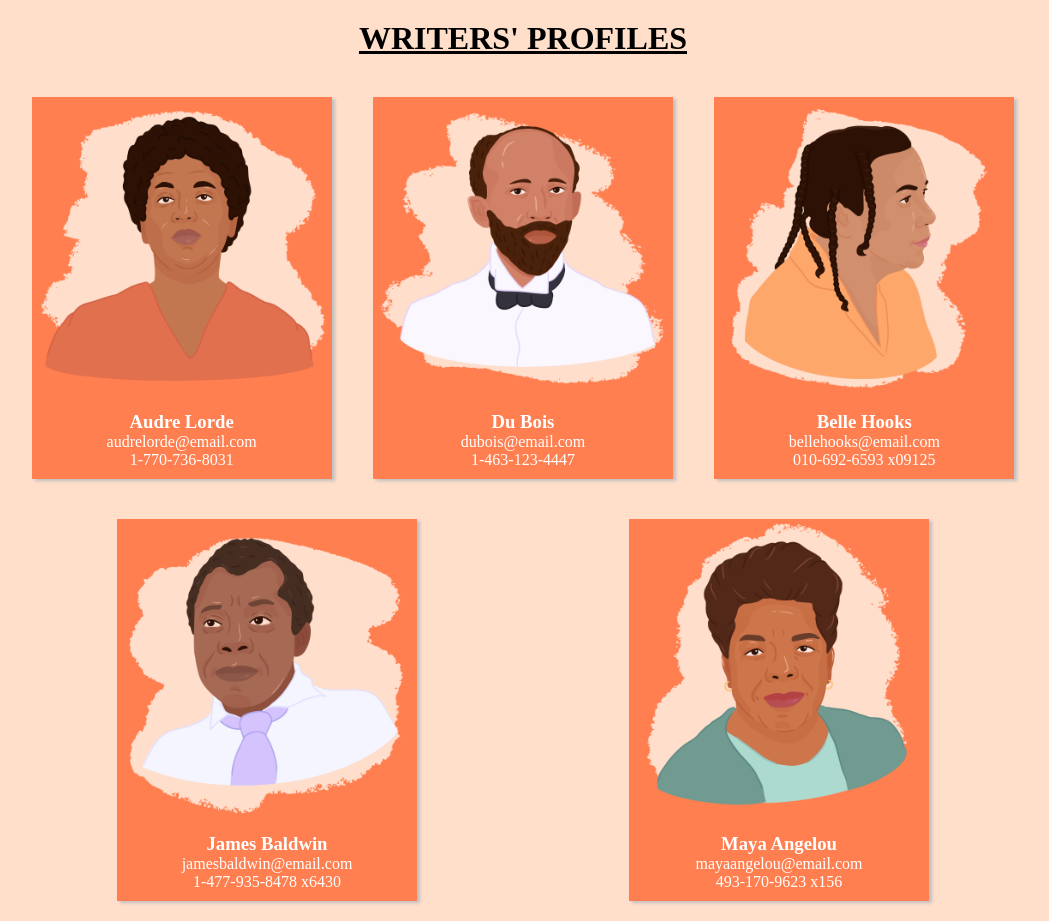
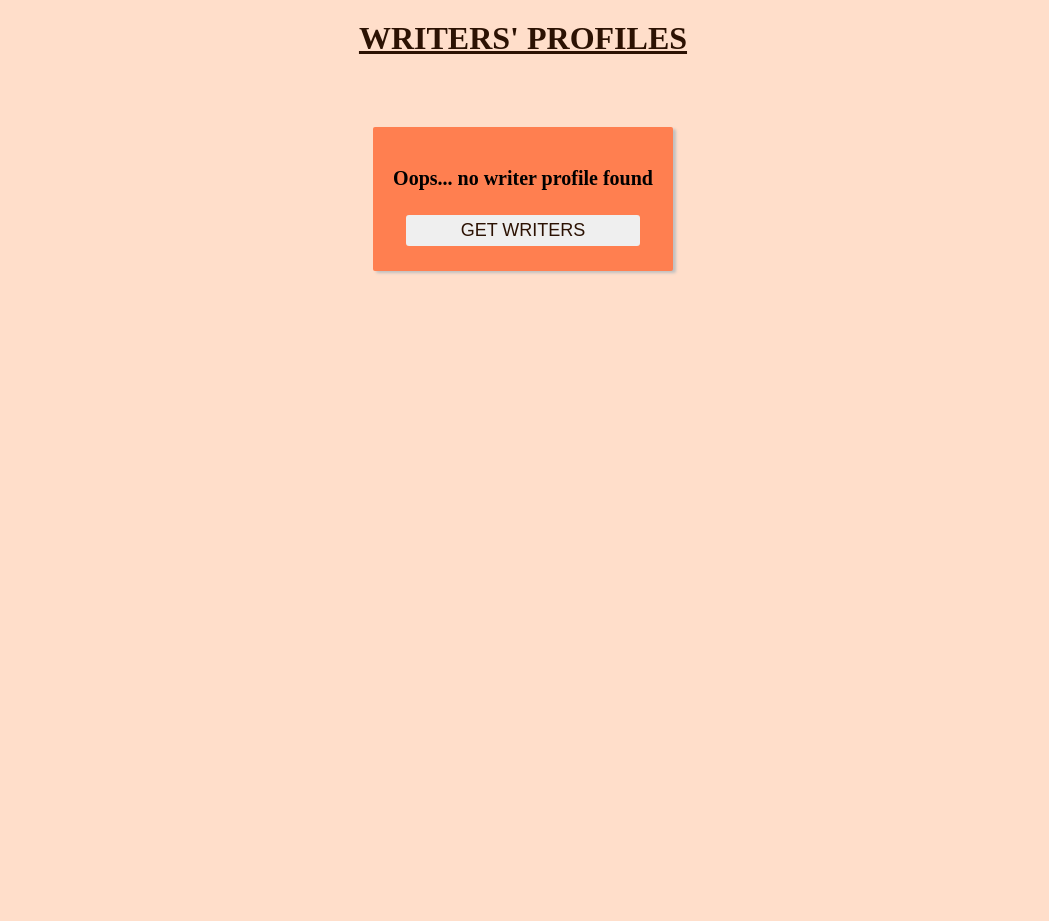
Before and after one commit to Eu-acheampong/code-along, a React (Create React App) app: page / in a window 1280 px wide. Shown: the whole page, without its empty margins (117-1166 px from the left). After the commit the page ends 800 px from the top, so only its background shows below. Built offline with nearby package versions, Linux system fonts and the light colour scheme.

Commit message:
React Component 4

```diff
--- a/package.json
+++ b/package.json
@@ -8,6 +8,7 @@
     "@testing-library/user-event": "^13.5.0",
     "react": "^17.0.2",
     "react-dom": "^17.0.2",
+    "react-router-dom": "^6.2.2",
     "react-scripts": "5.0.0",
     "web-vitals": "^2.1.4"
   },
--- /dev/null
+++ b/public/writers.json
@@ -0,0 +1,50 @@
+[
+  {
+    "id": 1,
+    "name": "Audre Lorde",
+    "avatar": "audre_lorde",
+    "email": "audrelorde@email.com",
+    "phone": "1-770-736-8031",
+    "bio": "Commodo fugiat aliqua reprehenderit nostrud proident non proident ut velit Lorem Lorem officia. Sunt nostrud fugiat voluptate commodo do aliquip consequat. Laborum in nostrud laboris nostrud eiusmod. Fugiat ad laborum aliqua duis do eiusmod dolor fugiat esse nostrud deserunt."
+  },
+  {
+    "id": 2,
+    "name": "Du Bois",
+    "avatar": "du_bois",
+    "email": "dubois@email.com",
+    "phone": "1-463-123-4447",
+    "bio": "Aliqua fugiat amet est magna veniam eiusmod eu deserunt. Ex sit velit mollit excepteur. Deserunt sint nisi nisi incididunt nostrud incididunt cillum cillum proident nisi elit eu laborum duis. Quis aliquip laboris amet labore laboris officia labore sit exercitation duis cillum nostrud officia."
+  },
+  {
+    "id": 3,
+    "name": "Belle Hooks",
+    "avatar": "belle_hooks",
+    "email": "bellehooks@email.com",
+    "phone": "010-692-6593 x09125",
+    "bio": "Anim elit commodo amet velit officia voluptate veniam anim occaecat sint fugiat ex nostrud. Incididunt fugiat non sunt minim sunt velit tempor do enim aute reprehenderit mollit reprehenderit aliqua. Sunt exercitation culpa est qui sint ea laborum ipsum sunt nulla."
+  },
+  {
+    "id": 4,
+    "name": "James Baldwin",
+    "avatar": "james_baldwin",
+    "email": "jamesbaldwin@email.com",
+    "phone": "1-477-935-8478 x6430",
+    "bio": "Enim eu labore elit laboris voluptate amet mollit. Ex adipisicing ut dolor deserunt eu ex sint dolore sint consequat duis nisi nisi. Elit ad mollit quis ipsum  non non velit proident ea deserunt. Cillum culpa veniam nisi dolor Lorem eu anim labore quis in voluptate commodo dolor aute."
+  },
+  {
+    "id": 5,
+    "name": "Maya Angelou",
+    "avatar": "maya_angelou",
+    "email": "mayaangelou@email.com",
+    "phone": "493-170-9623 x156",
+    "bio": "Exercitation proident adipisicing enim ullamco esse officia veniam et proident in irure nulla. Anim irure aute amet nostrud sit non commodo. Nostrud elit sit consectetur dolore ipsum enim amet elit culpa nisi deserunt laborum incididunt. Occaecat aliqua magna excepteur exercitation aliquip et elit."
+  },
+  {
+    "id": 6,
+    "name": "Lanston Hughes",
+    "avatar": "lanston_hughes",
+    "email": "lanston_hughes@email.com",
+    "phone": "093-2219-A323 45",
+    "bio": "Sunt consequat id laboris dolor nisi deserunt voluptate ullamco cillum Lorem irure id. Fugiat tempor commodo reprehenderit pariatur velit aliqua. Nisi quis ea ea cupidatat non adipisicing. Officia officia est dolor eiusmod labore fugiat fugiat non ad aute nostrud ut."
+  }
+]
--- a/src/App.js
+++ b/src/App.js
@@ -1,16 +1,63 @@
 import "./App.css";
-
-import writers from "./writers";
-import { ProfileCard } from "./ProfileCard";
+// import writers from "./writers";
+import ProfileCard from "./ProfileCard";
+import { useState } from "react";
 
 function App() {
+  const [data, setData] = useState({
+    writers: [],
+    loading: false,
+  });
+
+  const handleClick = () => {
+    setData((prevData) => ({
+      ...prevData,
+      loading: false,
+    }));
+
+    setTimeout(() => {
+      const getWriters = async () => {
+        const response = await fetch("/writers.json");
+        const data = await response.json();
+        console.log(data)
+        setData({
+          writers: data,
+          loading: false,
+        });
+      };
+      getWriters();
+    }, 2000);
+  };
+
+  if (data.loading) {
+    return (
+      <div>
+        <h1>Writers' Profiles</h1>
+        <div className="container">
+          <div className="card action">
+            <p className="infortext"> Loading...</p>
+          </div>
+        </div>
+      </div>
+    );
+  }
+
   return (
     <div>
       <h1>Writers' Profiles</h1>
       <div className="container">
-        {writers.map((writer) => (
-          <ProfileCard writer={writer} />
-        ))}
+        {data.writers.length === 0 ? (
+          <div className="card action">
+            <p className="infoText">Oops... no writer profile found</p>
+            <button className="actionBtn" onClick={handleClick}>
+              Get Writers
+            </button>
+          </div>
+        ) : (
+          data.writers.map((writer) => (
+            <ProfileCard key={writer.id} writer={writer} />
+          ))
+        )}
       </div>
     </div>
   );
--- a/src/ProfileCard.js
+++ b/src/ProfileCard.js
@@ -1,19 +1,38 @@
-import React from "react";
+import { useState } from "react";
 
-export const ProfileCard = ({ writer }) => {
+function ProfileCard({ writer }) {
+  const [showBio, setShowBio] = useState(false);
+
+  const handleClick = (bioData) => {
+    setShowBio(!showBio);
+  };
+
   return (
     <div className="card">
-      <img
-        src={`/images/${writer.avatar}.png`}
-        width="300px"
-        height="300px"
-        alt=""
-      />
+      <div className="cardContent">
+        {showBio ? (
+          <div className="bioWrap">
+            <p className="bio">{writer.bio}</p>
+          </div>
+        ) : (
+          <img
+            src={`images/${writer.avatar}.png`}
+            width="300px"
+            alt={writer.img}
+          />
+        )}
+      </div>
       <div className="textGroup">
         <h3>{writer.name}</h3>
         <p>{writer.email}</p>
         <p>{writer.phone}</p>
+
+        <button className="actionBtn" onClick={() => handleClick(writer.bio)}>
+          {showBio ? "View Image" : "Read Bio"}
+        </button>
       </div>
     </div>
   );
-};
+}
+
+export default ProfileCard;
--- a/src/index.css
+++ b/src/index.css
@@ -10,6 +10,7 @@
 h1 {
   text-align: center;
   margin: 20px;
+  color: #2c1203;
   text-transform: uppercase;
   text-decoration: underline;
 }
@@ -22,16 +23,30 @@
 }
 
 .card {
+  display: flex;
+  flex-direction: column;
+  justify-content: space-between;
   margin: 20px auto;
   max-width: 300px;
   background: coral;
+  border-radius: 2px;
   box-shadow: 3px 2px 3px silver;
   transition: all 0.3s ease-in-out;
 }
 
 .card:hover {
-  transform: scale(1.03);
+  transform: scale(1.01);
   box-shadow: 5px 5px 10px whitesmoke;
+}
+
+.cardContent {
+  height: 300px;
+}
+
+.bioWrap {
+  color: whitesmoke;
+  margin: 15px;
+  text-align: justify;
 }
 
 .textGroup {
@@ -40,28 +55,40 @@
   color: white;
 }
 
-.container {
-  display: flex;
-  flex-wrap: wrap;
-  max-width: 80%;
-  margin: auto;
+.infoText {
+  margin: 20px 0;
+  font-size: 20px;
+  font-weight: 700;
 }
 
-.card {
-  margin: 20px auto;
-  max-width: 300px;
-  background: coral;
-  box-shadow: 3px 2px 3px silver;
-  transition: all 0.3s ease-in-out;
+.action {
+  margin-top: 50px;
+  padding: 20px;
+  display: flex;
+  flex-direction: column;
+  align-items: center;
+  justify-content: space-between;
 }
 
-.card:hover {
-  transform: scale(1.03);
-  box-shadow: 5px 5px 10px whitesmoke;
+.actionBtn {
+  width: 90%;
+  margin: auto;
+  color: #2c1203;
+  font-size: 18px;
+  padding: 5px 0;
+  margin: 5px 0;
+  text-transform: uppercase;
+  outline: none;
+  border: none;
+  cursor: pointer;
+  border-radius: 3px;
+  transition: all 0.3s ease;
 }
 
-.textGroup {
-  padding: 10px 0;
-  text-align: center;
-  color: white;
+.actionBtn:hover {
+  background-color: #ffdeca;
 }
+
+.actionBtn:active {
+  transform: scale(0.987);
+}
--- /dev/null
+++ b/src/jedel.html
@@ -0,0 +1,4 @@
+<!DOCTYPE html>
+<html>
+
+</html>
```
Also changed, not shown: public/images/lanston_hughes.png (added), 1 other file (tests, documents, lock files or other folders).
